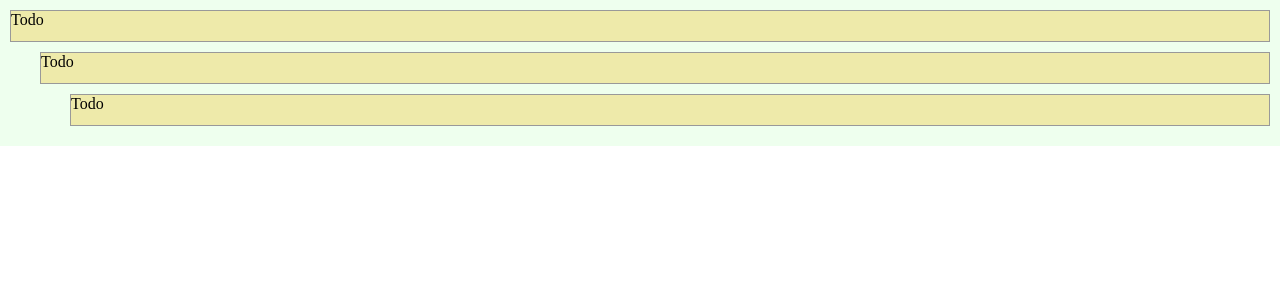
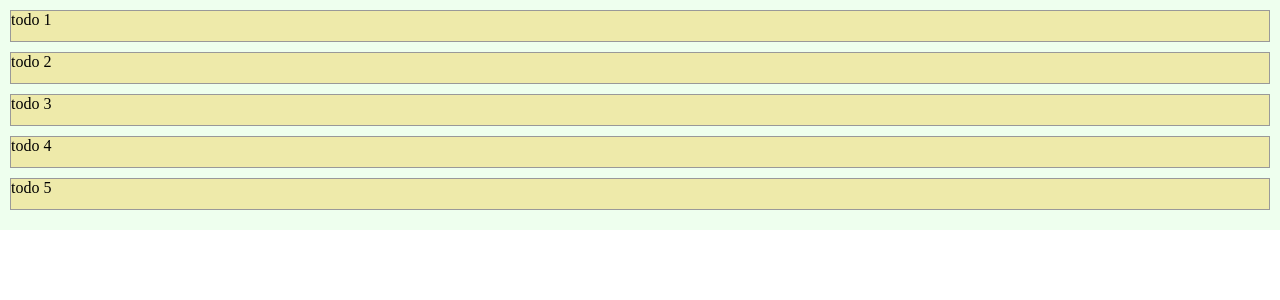
Before and after one commit to juicylevel/papyrus, a React (Create React App) app: page / in a window 1280 px wide. Shown: the top 300 px of the page. Built offline with nearby package versions, Linux system fonts and the light colour scheme.

Commit message:
create todos tree

```diff
--- a/src/components/todo/Todo.js
+++ b/src/components/todo/Todo.js
@@ -4,11 +4,11 @@ import './Todo.css';
 
 class Todo extends Component {
     render () {
-        const { depth } = this.props;
+        const { depth, text } = this.props;
         const className = `Todo depth-${depth}`;
         return (
             <div className={className}>
-                Todo
+                { text }
             </div>
         )
     }
@@ -18,7 +18,8 @@ Todo.propTypes = {
     depth: PropTypes.oneOfType([
         PropTypes.string,
         PropTypes.number
-    ])
+    ]),
+    text: PropTypes.string.isRequired
 }
 
 Todo.defaultProps = {
--- a/src/components/todolist/TodoList.js
+++ b/src/components/todolist/TodoList.js
@@ -1,17 +1,69 @@
 import React, { Component } from 'react';
+import { forEach } from 'lodash';
 import Todo from '../todo/Todo';
 import './TodoList.css';
 
 class TodoList extends Component {
+    renderTodos () {
+        const { data } = this.props;
+
+        const createTodos = items => {
+            let todos = [];
+
+            forEach(items, item => {
+                todos.push(
+                    <Todo key={item.id} { ...item } />
+                );
+
+                if (item.items) {
+                    todos = [
+                        ...todos,
+                        ...createTodos(item.items)
+                    ]
+                }
+            });
+
+            return todos;
+        };
+
+        return createTodos(data.items);
+    }
+
     render () {
+        const todos = this.renderTodos();
+
+        console.log(todos);
+
         return (
             <div className="TodoList">
-                <Todo depth="1" />
-                <Todo depth="2" />
-                <Todo depth="3" />
+                { todos }
             </div>
         )
     }
 }
 
+TodoList.defaultProps = {
+    data: {
+        id: 1,
+        date: '2018-05-27',
+        items: [{
+            id: 1,
+            text: 'todo 1'
+        }, {
+            id: 2,
+            text: 'todo 2'
+        }, {
+            id: 3,
+            text: 'todo 3',
+            items: [{
+                id: 4,
+                text: 'todo 4'
+            }, {
+                id: 5,
+                text: 'todo 5'
+            }]
+        }]
+    }
+}
+
 export default TodoList;
```
